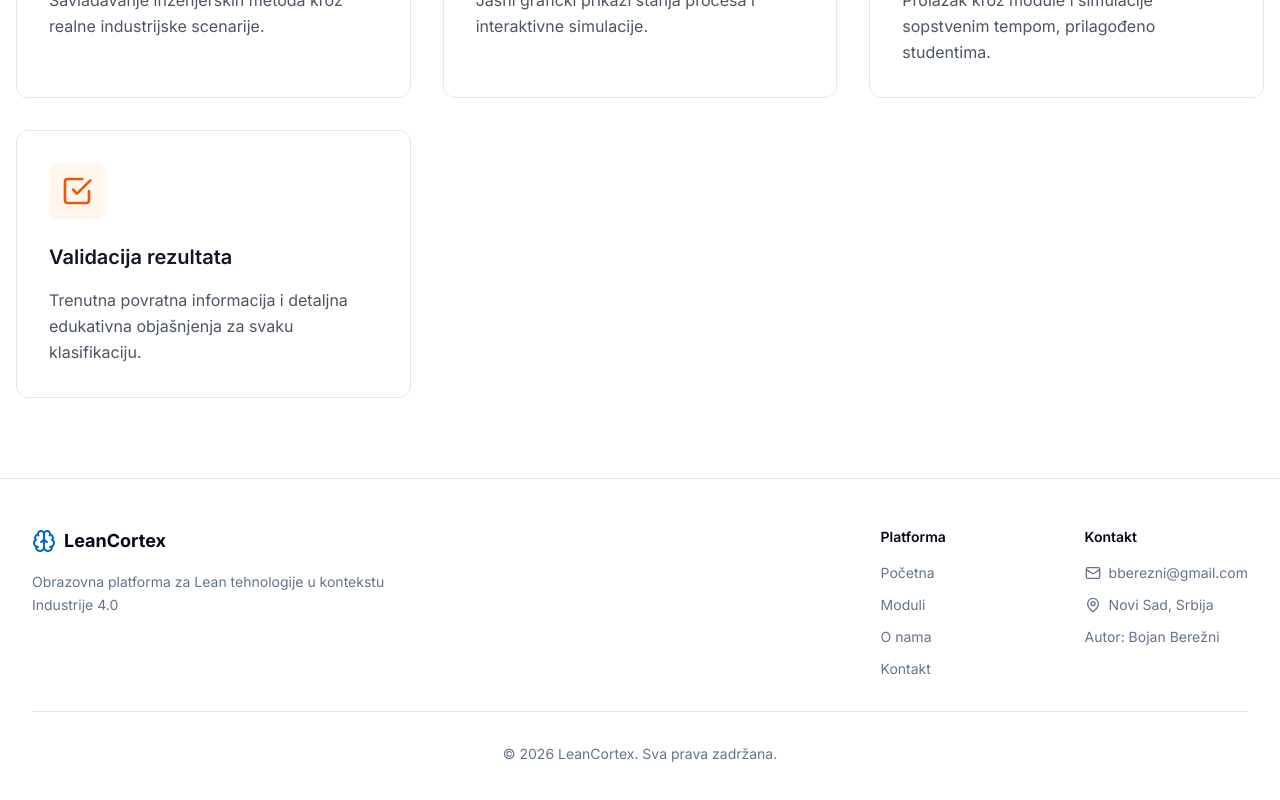
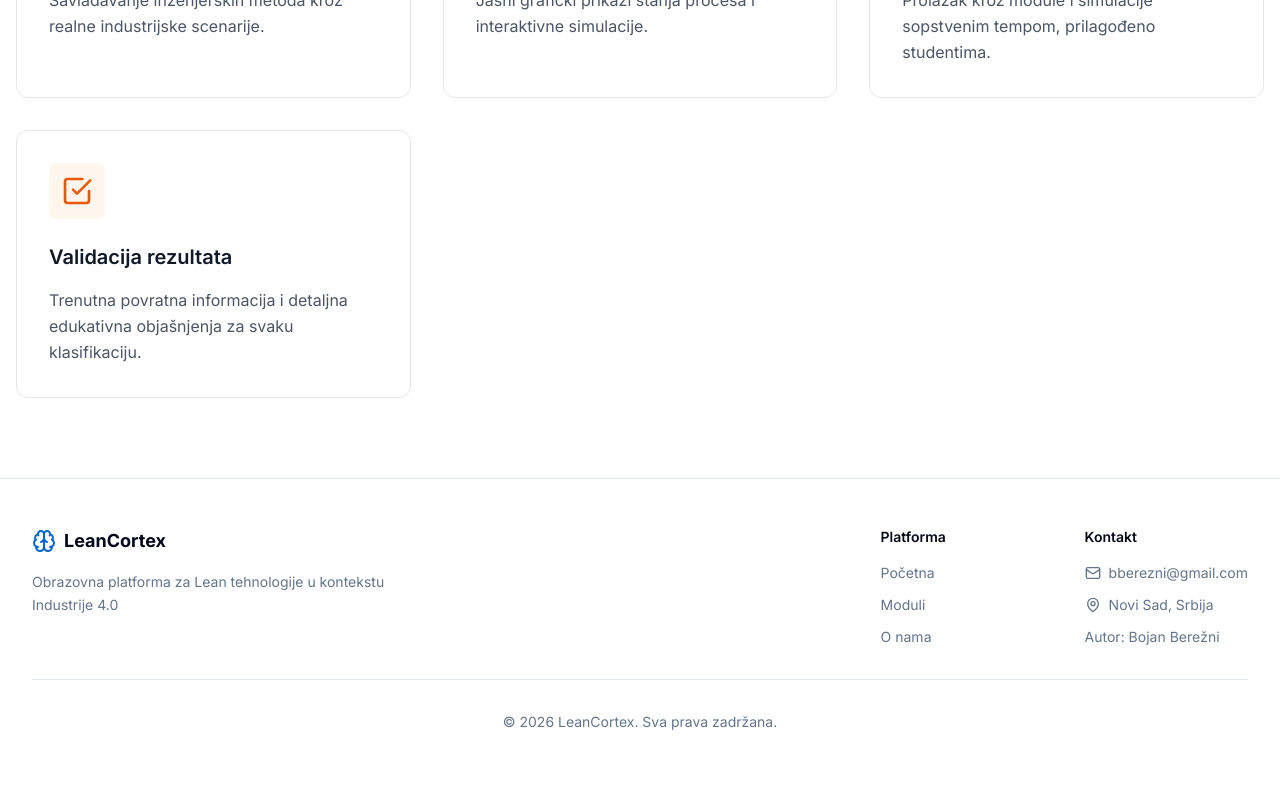
Before and after one commit to BBerezni/LeanCortex, a Next.js app: page / in a window 1280 px wide. Shown: the part 2844-3644 px from the top of the page. Built offline with nearby package versions, Linux system fonts and the light colour scheme.

Commit message:
fix(ui): remove redundant contact link from footer

```diff
--- a/src/components/layout/footer.tsx
+++ b/src/components/layout/footer.tsx
@@ -69,11 +69,6 @@ export function Footer() {
                     {t.about}
                   </Link>
                 </li>
-                <li>
-                  <Link href="/kontakt" className="text-muted-foreground hover:text-lean-blue transition-colors">
-                    {t.contact}
-                  </Link>
-                </li>
               </ul>
             </div>
 
```
Also changed, not shown: public/sw.js.
